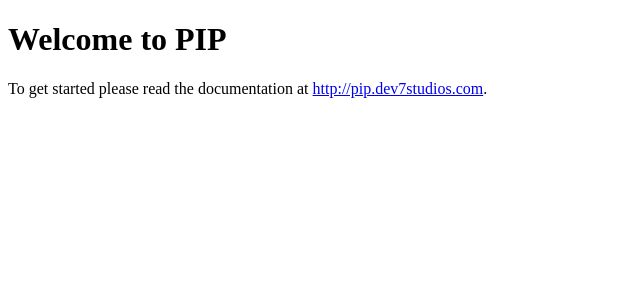
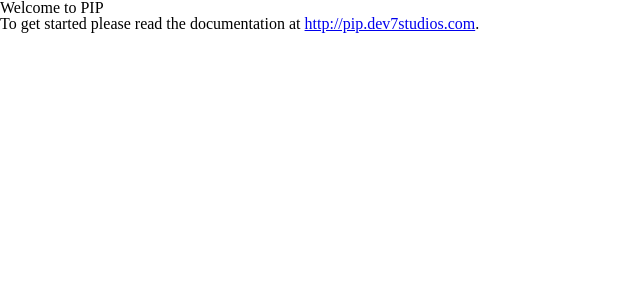
Before and after one commit to bananaboy/TestKit, a PHP site: page /testkit/ in a window 1280 px wide. Shown: the top 300 px of the page, without its empty margins (0-640 px from the left). Run offline with PHP 8.4, Linux system fonts and the light colour scheme; some libraries are stand-ins or nearby versions.

Commit message:
* Added reset stylesheet, added open sans font reference

```diff
--- a/application/views/header.php
+++ b/application/views/header.php
@@ -3,10 +3,12 @@
 <head>
     <meta charset="utf-8" />
 
-    <title>Welcome to PIP</title>
+    <title>TestKit</title>
     <meta name="description" content="">
     <meta name="author" content="">
 
+    <link rel="stylesheet" href="<?php echo BASE_URL; ?>static/css/reset.css" type="text/css" media="screen" />
     <link rel="stylesheet" href="<?php echo BASE_URL; ?>static/css/style.css" type="text/css" media="screen" />
+    <link href='http://fonts.googleapis.com/css?family=Open+Sans' rel='stylesheet' type='text/css'>
 </head>
 <body>
--- /dev/null
+++ b/static/css/reset.css
@@ -0,0 +1,48 @@
+/* http://meyerweb.com/eric/tools/css/reset/
+   v2.0 | 20110126
+   License: none (public domain)
+*/
+
+html, body, div, span, applet, object, iframe,
+h1, h2, h3, h4, h5, h6, p, blockquote, pre,
+a, abbr, acronym, address, big, cite, code,
+del, dfn, em, img, ins, kbd, q, s, samp,
+small, strike, strong, sub, sup, tt, var,
+b, u, i, center,
+dl, dt, dd, ol, ul, li,
+fieldset, form, label, legend,
+table, caption, tbody, tfoot, thead, tr, th, td,
+article, aside, canvas, details, embed,
+figure, figcaption, footer, header, hgroup,
+menu, nav, output, ruby, section, summary,
+time, mark, audio, video {
+	margin: 0;
+	padding: 0;
+	border: 0;
+	font-size: 100%;
+	font: inherit;
+	vertical-align: baseline;
+}
+/* HTML5 display-role reset for older browsers */
+article, aside, details, figcaption, figure,
+footer, header, hgroup, menu, nav, section {
+	display: block;
+}
+body {
+	line-height: 1;
+}
+ol, ul {
+	list-style: none;
+}
+blockquote, q {
+	quotes: none;
+}
+blockquote:before, blockquote:after,
+q:before, q:after {
+	content: '';
+	content: none;
+}
+table {
+	border-collapse: collapse;
+	border-spacing: 0;
+}
```
